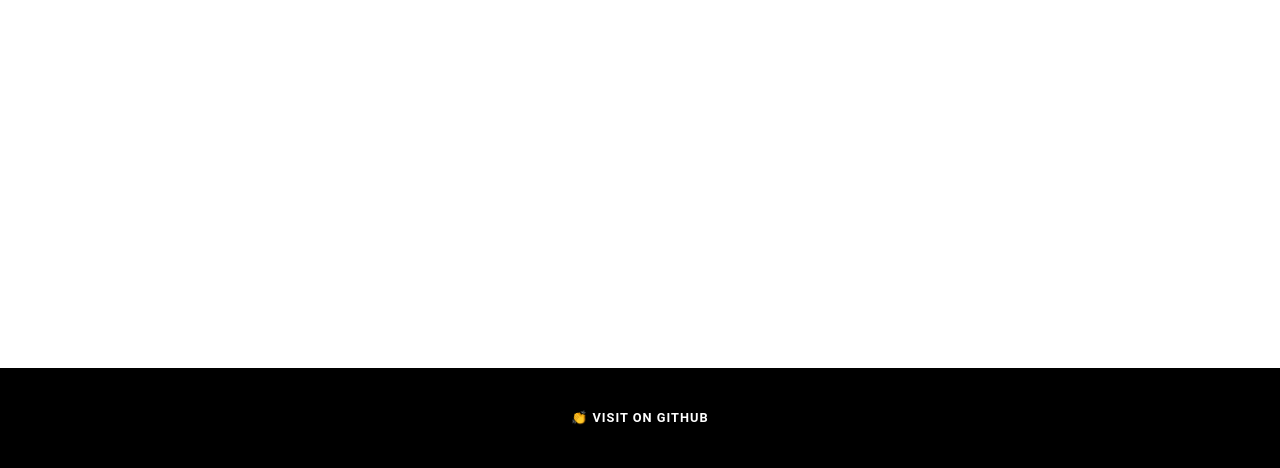
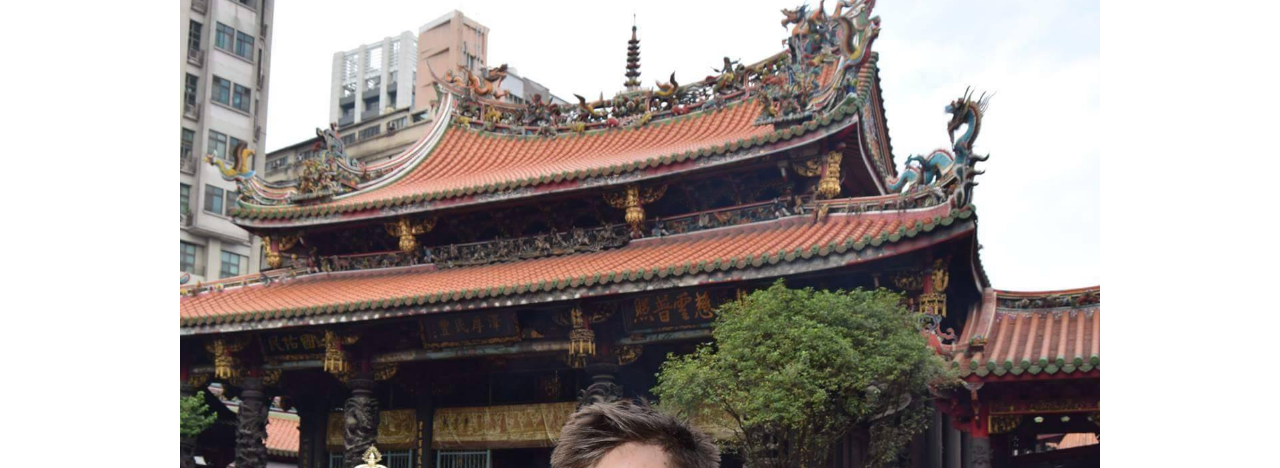
Before and after one commit to WilliamJGrace/WillsPortfolio, a Gatsby site: page / in a window 1280 px wide. Shown: the part 332-800 px from the top of the page. Built offline with nearby package versions, Linux system fonts and the light colour scheme; Gatsby itself is replaced by a stand-in of ours.

Commit message:
img renders but needed to resize and move

```diff
--- a/gatsby-config.js
+++ b/gatsby-config.js
@@ -6,6 +6,8 @@
   },
   plugins: [
     `gatsby-plugin-react-helmet`,
+    `gatsby-transformer-sharp`,
+    `gatsby-plugin-sharp`,
     {
       resolve: `gatsby-source-filesystem`,
       options: {
@@ -13,9 +15,15 @@
         path: `${__dirname}/src/content`,
       },
     },
+    {
+      resolve: `gatsby-source-filesystem`,
+      options: {
+        name: `images`,
+        path: `${__dirname}/src/images`,
+      },
+    },
     `gatsby-transformer-remark`,
-    `gatsby-transformer-sharp`,
-    `gatsby-plugin-sharp`,
+
     {
       resolve: `gatsby-plugin-manifest`,
       options: {
--- /dev/null
+++ b/src/components/profilePic.js
@@ -0,0 +1,31 @@
+import React from "react"
+
+import Img from "gatsby-image"
+import { useStaticQuery, graphql } from "gatsby"
+
+
+
+const ProfilePic = () => {
+    const data = useStaticQuery(graphql`
+query MyQuery {
+    file(relativePath: {eq: "ProfilePic.jpg"}) {
+      childImageSharp {
+        fluid {
+          aspectRatio
+          base64
+          sizes
+          src
+        }
+      }
+    }
+  }
+`
+
+    )
+    return (
+        <Img fluid={data.file.childImageSharp.fluid}
+        alt="A corgi smiling happily"></Img>
+    )
+}
+
+export default ProfilePic
--- a/src/pages/index.js
+++ b/src/pages/index.js
@@ -2,6 +2,7 @@
 import { graphql } from "gatsby"
 import Layout from '../components/layout'
 import About from '../components/about'
+import ProfilePic from '../components/profilePic'
 
 export const pageQuery = graphql`
   {
@@ -26,6 +27,7 @@
   return (
     <Layout>
       <About content={data.about.edges[0].node} />
+      <ProfilePic/>
     </Layout>
 
   )
```
Also changed, not shown: src/images/ProfilePic.jpg (added).
